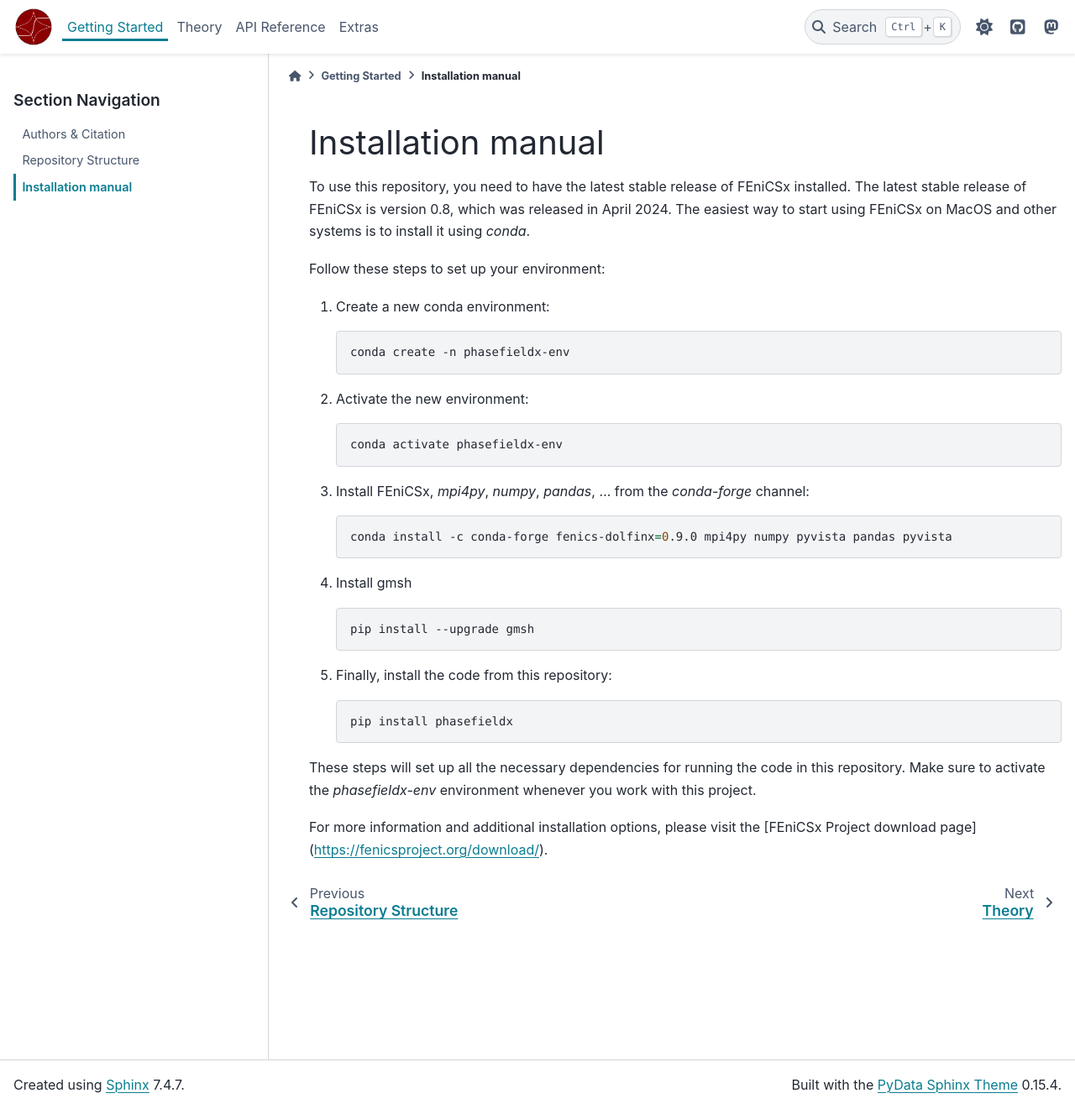
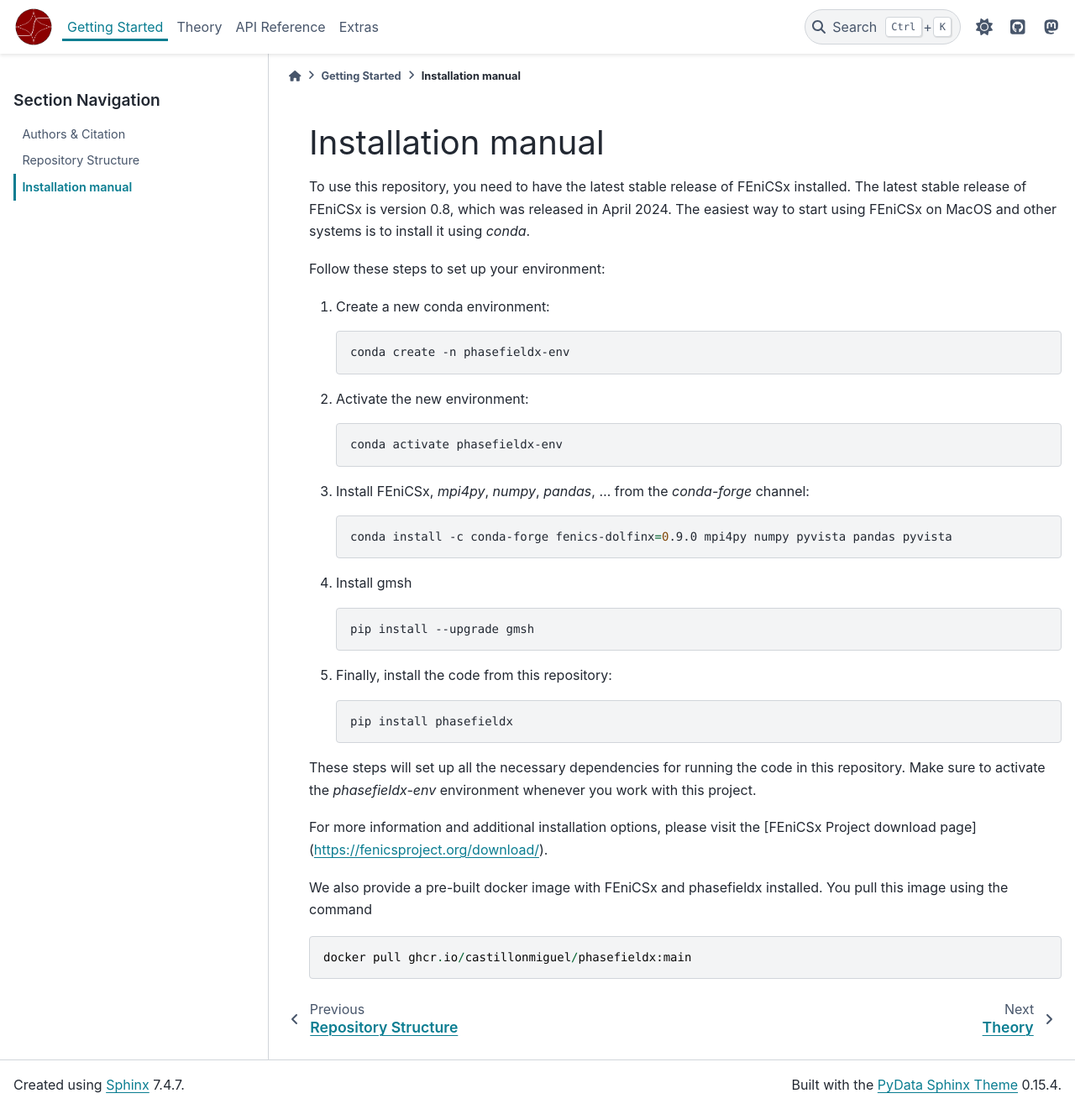
Before and after one commit to CastillonMiguel/phasefieldx, a Sphinx documentation site: the page built from docs/source/getting-started/Installation/main.rst, in a window 1280 px wide and 1321 px high. Shown: the whole window at 84% size. Built offline with Sphinx 7.4.7 and the PyData theme 0.15.4, drawn with Linux system fonts in a browser that asks for light colours; pages that are not in the unit, such as notebooks, are missing from menus; the version number is read from the project's files by our own code.

Commit message:
docs: add Docker image option to installation manual

```diff
--- a/README.rst
+++ b/README.rst
@@ -92,6 +92,12 @@ These steps will set up all the necessary dependencies for running the code in t
 
 For more detailed installation options and information, please visit the `FEniCSx Project download page <https://fenicsproject.org/download/>`_.
 
+We also provide a pre-built docker image with FEniCSx and phasefieldx installed. You pull this image using the command
+
+.. code-block::
+
+   docker pull ghcr.io/castillonmiguel/phasefieldx:main
+
 
 Examples
 --------
--- a/docs/source/getting-started/Installation/main.rst
+++ b/docs/source/getting-started/Installation/main.rst
@@ -39,3 +39,9 @@ Follow these steps to set up your environment:
 These steps will set up all the necessary dependencies for running the code in this repository. Make sure to activate the `phasefieldx-env` environment whenever you work with this project.
 
 For more information and additional installation options, please visit the [FEniCSx Project download page](https://fenicsproject.org/download/).
+
+We also provide a pre-built docker image with FEniCSx and phasefieldx installed. You pull this image using the command
+
+.. code-block::
+
+   docker pull ghcr.io/castillonmiguel/phasefieldx:main
```
